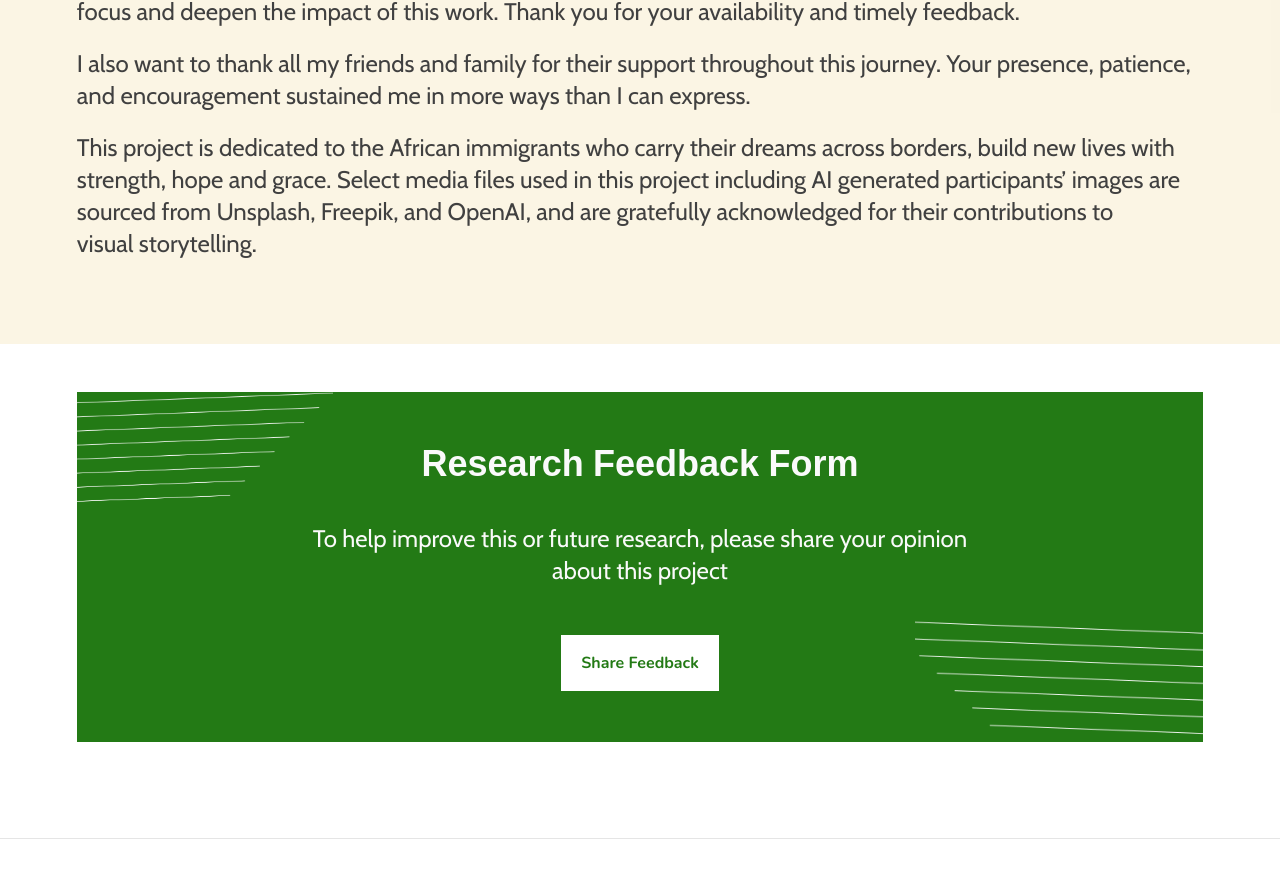
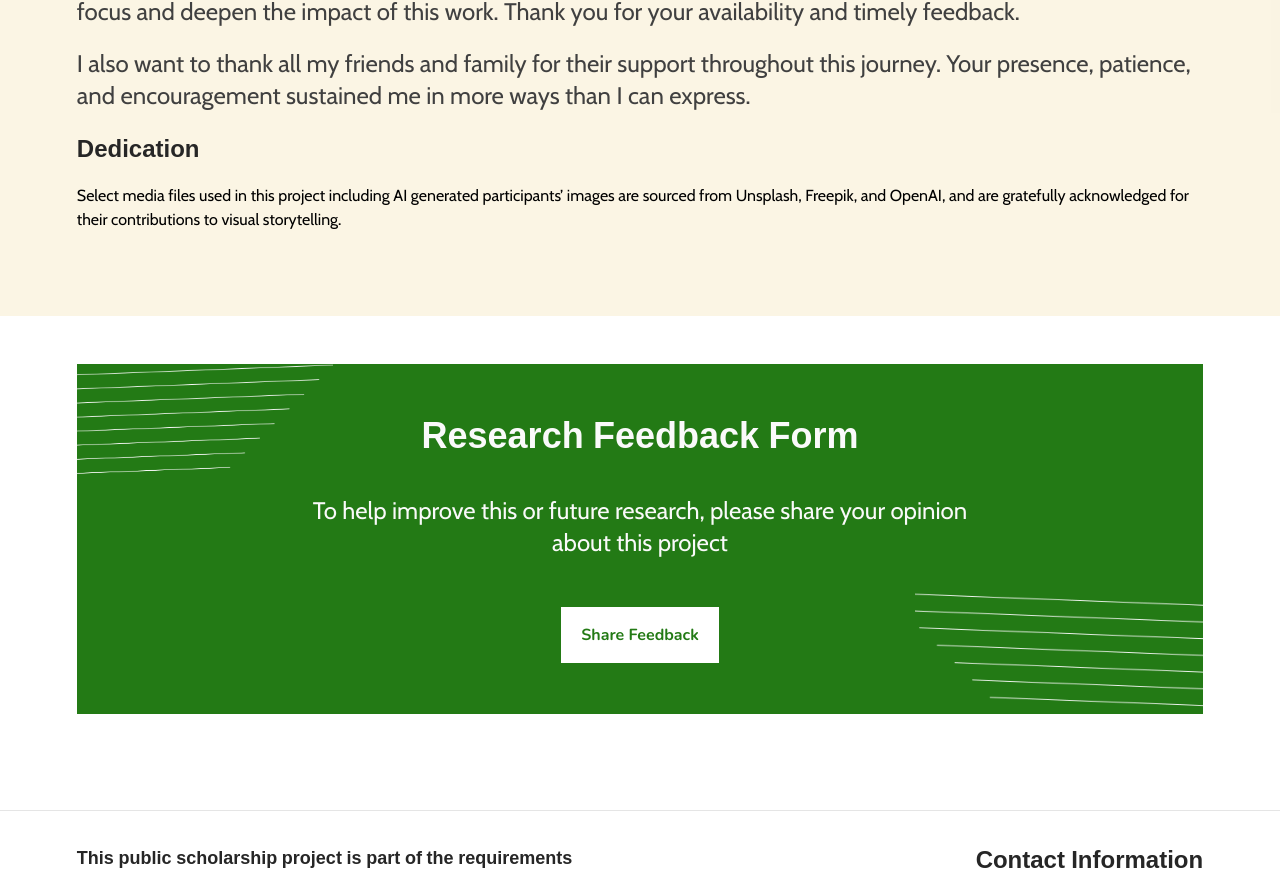
Before and after one commit to Dev-Tonia/beyond-board, a Next.js app: page /about in a window 1280 px wide. Shown: the part 2428-3304 px from the top of the page. Built offline with nearby package versions, Linux system fonts and the light colour scheme; what chartjs-plugin-datalabels would draw is missing.

Commit message:
Corrections on typos > Launch preview

```diff
--- a/src/components/about/Acknowledgements.tsx
+++ b/src/components/about/Acknowledgements.tsx
@@ -1,5 +1,6 @@
 import React from "react";
 import ThirdHeading from "../common/ThirdHeading";
+import SixthHeading from "../common/sixth-heading";
 
 export default function Acknowledgements() {
   return (
@@ -36,10 +37,11 @@ export default function Acknowledgements() {
             throughout this journey. Your presence, patience, and encouragement
             sustained me in more ways than I can express.
           </p>
-          <p className="mb-5">
-            This project is dedicated to the African immigrants who carry their
-            dreams across borders, build new lives with strength, hope and
-            grace. Select media files used in this project including AI
+        </div>
+        <div>
+          <SixthHeading title="Dedication" textColor=" text-neutral-800" />
+          <p className="mb-5 mt-5">
+            Select media files used in this project including AI
             generated participants’ images are sourced from Unsplash, Freepik,
             and OpenAI, and are gratefully acknowledged for their contributions
             to visual storytelling.
```
